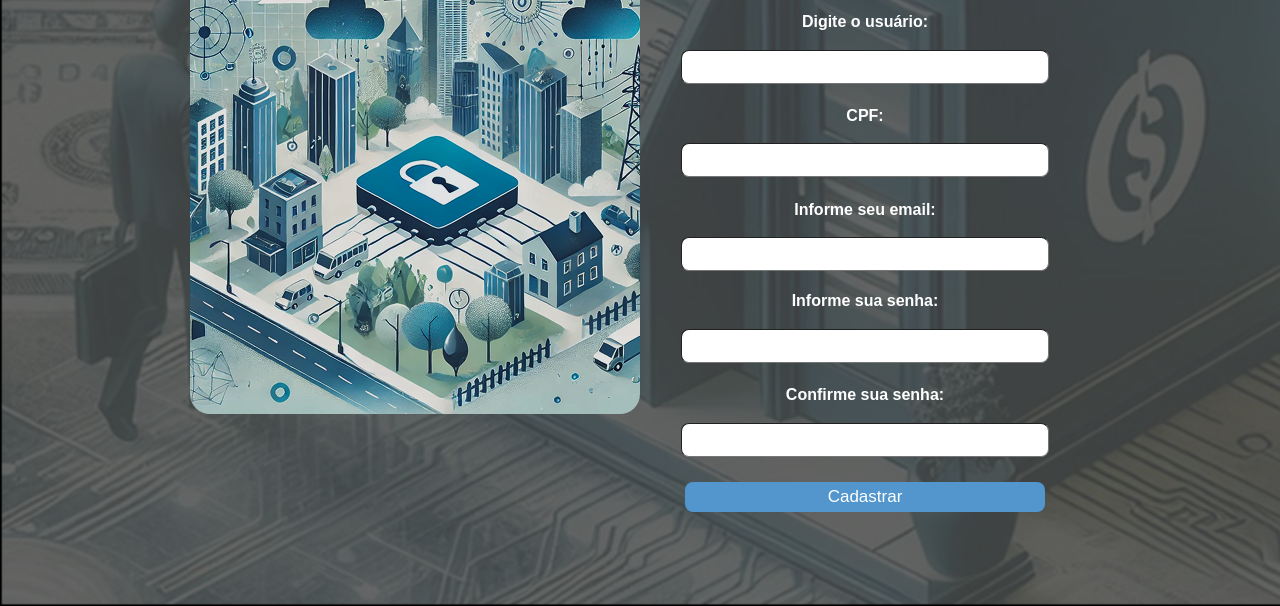
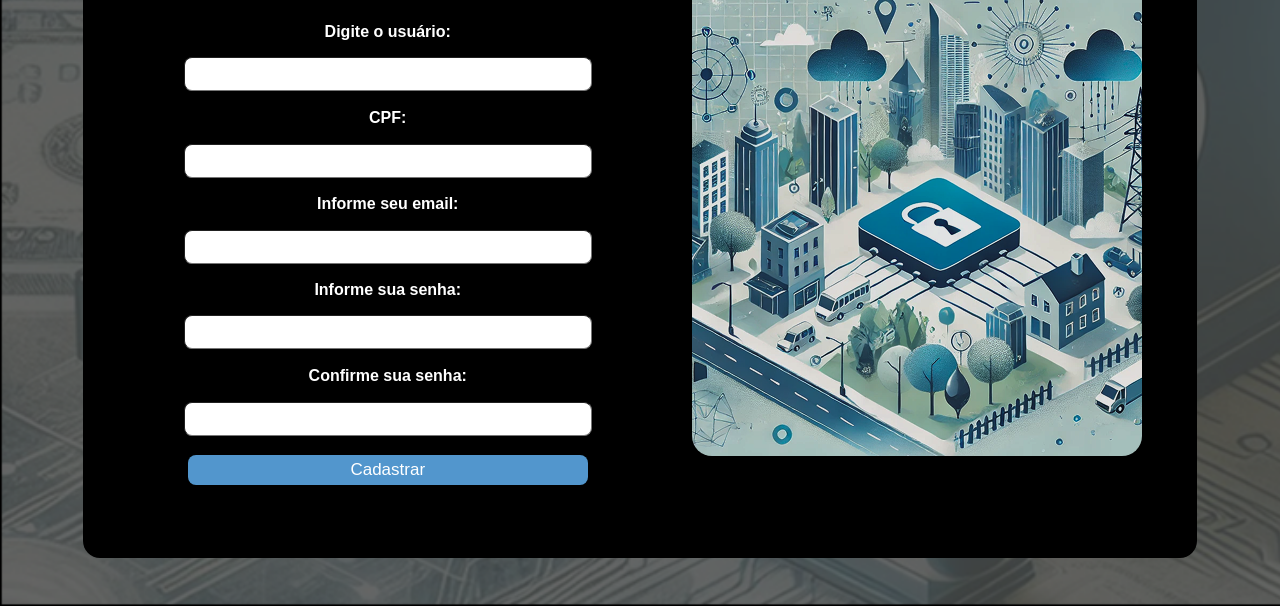
Before and after one commit to CaioVisconti/StreamLine-ATM, a plain HTML site: page Site/public/cadastro.html in a window 1280 px wide. Shown: the part 194-800 px from the top of the page. Drawn offline with Linux system fonts and the light colour scheme.

Commit message:
arrumando logos

```diff
--- a/Site/public/cadastro.html
+++ b/Site/public/cadastro.html
@@ -5,13 +5,12 @@
     <meta name="viewport" content="width=device-width, initial-scale=1.0">
     <title>Streamline | Cadastro</title>
     <link rel="stylesheet" href="../public/style/cadastro.css">
+    <link rel="icon" href="../public/assets/logo_fundo_branco.png">
+
 </head>
 <body>
-  <!-- <div class="teste"> -->
-
     <div class="principal">
       <div class="imagem">
-
       </div>
 
             <div class="cadastro">
@@ -43,6 +42,5 @@
             </div>
     </div>
 
-  <!-- </div> -->
 </body>
 </html>
--- a/Site/public/style/cadastro.css
+++ b/Site/public/style/cadastro.css
@@ -22,23 +22,34 @@ body{
 /* Titulos */
 .principal{
     display: flex;
-    flex-direction: row; /*ISSO QUE DEIXOU A IMAGEM AO LADO*/
+    flex-direction: row-reverse; /*ISSO QUE DEIXOU A IMAGEM AO LADO*/
+    align-items: center;
     justify-content: space-evenly;
-    margin-top: 15px;
     color: #5296CD;
+    height: 88%;
+    width: 87%;
+    background-color: black;
+    overflow: hidden;
+    border-radius: 17px;
+    box-shadow: #000000 6px, 5px, 5px, 9px;
 }
 
 .cadastro{
     border-radius:50px ;
-    width: 450px;
+    width: 500px;
     display: flex;
     justify-content: space-around;
     flex-direction: column;
     align-items: center;
     border-width: 1px;
-    height: 600px;
+    height: 560px;
 
 }
+
+/* .texto_forte {
+    width: 500px;
+    height: 560px;
+} */
 
 .imagem {
     width: 70%;
```
Also changed, not shown: Site/public/login.html (+2 -1 lines).
